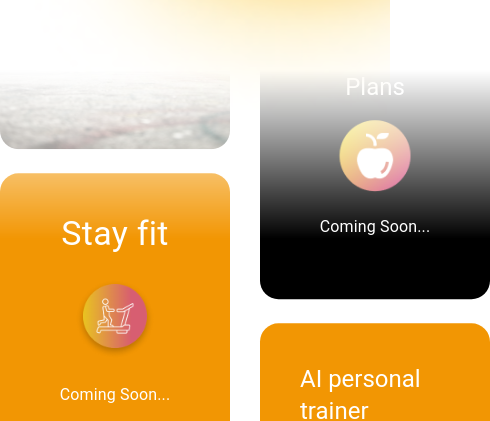
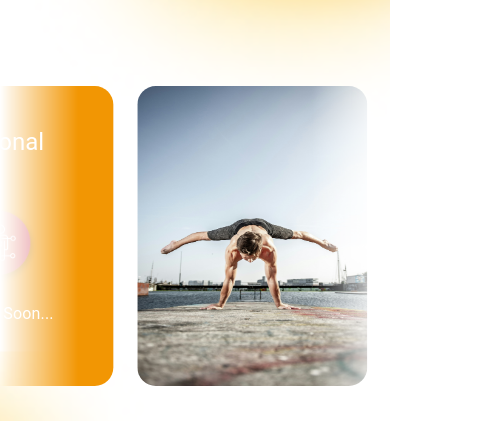
Before and after one commit to Dina170/gymwhere-website, a React (Create React App) app: page /gymwhere-website/demo in a window 390 px wide. Shown: the part 456-877 px from the top of the page, 490 px wide, since content can reach past the window. Built offline with nearby package versions, Linux system fonts and the light colour scheme.

Commit message:
Make slider horizontal in small screen

```diff
--- a/src/demo/Slider.js
+++ b/src/demo/Slider.js
@@ -1,27 +1,38 @@
-import React from "react";
+import React, { useEffect, useState } from "react";
 import { motion } from "framer-motion";
 import { Box, Typography } from "@mui/material";
+import useIsSmallScreen from "../hooks/useIsSmallScreen";
 
 function Slider() {
+  const isSmallScreen = useIsSmallScreen();
+  console.log(isSmallScreen);
   return (
-    <div
-      style={{
+    <Box
+      sx={{
         position: "relative",
-        height: "200vh",
+        height: { xs: "auto", sm: "200vh" },
+        width: { xs: "100vw", sm: "auto" },
         overflow: "hidden",
-        maskImage:
-          "linear-gradient(to bottom, rgba(255, 255, 255, 0) 0%, rgba(255, 255, 255, 1) 10%, rgba(255, 255, 255, 1) 50%, rgba(255, 255, 255, 1) 90%,rgba(255, 255, 255, 0) 100%)",
+        p: { xs: 2, sm: 0 },
+        maskImage: {
+          xs: "linear-gradient(to right,transparent 0%, black 20%,black 80%, transparent 100%)",
+          sm: "linear-gradient(to bottom, rgba(255, 255, 255, 0) 0%, rgba(255, 255, 255, 1) 10%, rgba(255, 255, 255, 1) 50%, rgba(255, 255, 255, 1) 90%,rgba(255, 255, 255, 0) 100%)",
+        },
       }}
     >
-      <motion.div
+      <motion.Box
         style={{
           display: "flex",
           gap: "30px",
           justifyContent: "center",
-          flexGrow: 1,
+          flexDirection: { xs: "row", sm: "column" },
+          width: { xs: "100%", sm: "inherit" },
+          flex: "none",
+          paddingRight: "30px",
         }}
         animate={{
-          translateY: "-50%",
+          translateX: isSmallScreen ? "-400%" : 0,
+          translateY: isSmallScreen ? 0 : "-50%",
         }}
         transition={{
           duration: 10,
@@ -33,7 +44,7 @@ function Slider() {
         <Box
           sx={{
             display: "flex",
-            flexDirection: "column",
+            flexDirection: { xs: "row", sm: "column" },
             gap: 3,
             alignItems: "center",
           }}
@@ -283,7 +294,7 @@ function Slider() {
             <Typography variant="h4" color="white">
               Anytime, Anywhere
             </Typography>
-            <img src="./images/image 1.png" width="80px" alt="icon" />
+            <img src="./images/image 16.png" width="80px" alt="icon" />
             <Typography variant="p" color="white">
               Coming Soon...
             </Typography>
@@ -291,7 +302,7 @@ function Slider() {
         </Box>
         <Box
           sx={{
-            display: "flex",
+            display: { xs: "none", lg: "flex" },
             flexDirection: "column",
             // backgroundColor: "black",
             // borderRadius: "18.5px",
@@ -342,7 +353,7 @@ function Slider() {
             <Typography variant="h4" color="white">
               Anytime, Anywhere
             </Typography>
-            <img src="./images/image 1.png" width="80px" alt="icon" />
+            <img src="./images/image 16.png" width="80px" alt="icon" />
             <Typography variant="p" color="white">
               Coming Soon...
             </Typography>
@@ -467,7 +478,7 @@ function Slider() {
             <Typography variant="h4" color="white">
               Anytime, Anywhere
             </Typography>
-            <img src="./images/image 1.png" width="80px" alt="icon" />
+            <img src="./images/image 16.png" width="80px" alt="icon" />
             <Typography variant="p" color="white">
               Coming Soon...
             </Typography>
@@ -554,8 +565,8 @@ function Slider() {
             />
           </Box>
         </Box>
-      </motion.div>
-    </div>
+      </motion.Box>
+    </Box>
   );
 }
 
```
